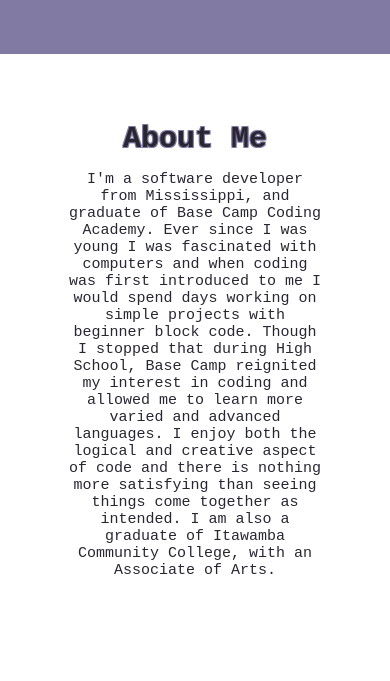
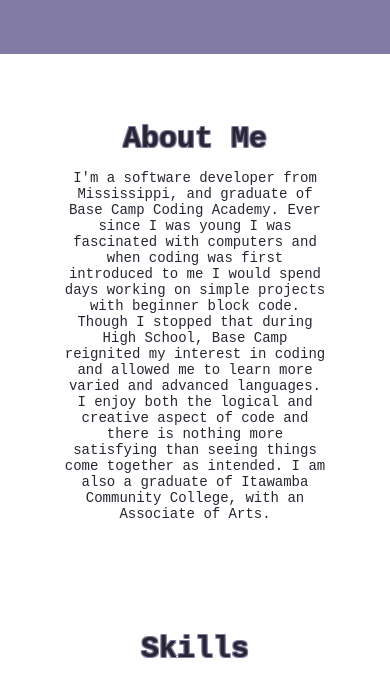
Before and after one commit to tjbcca/Portfolio, a plain HTML site: page index.html in a window 390 px wide. Shown: the part 715-1396 px from the top of the page. Drawn offline with Linux system fonts and the light colour scheme.

Commit message:
responsiveness increased

```diff
--- a/styles.css
+++ b/styles.css
@@ -171,3 +171,8 @@
   text-align: center;
   margin: auto;
 }
+@media screen and (max-width: 600px) {
+  .mparagraph {
+    font-size: 14px;
+  }
+}
```
